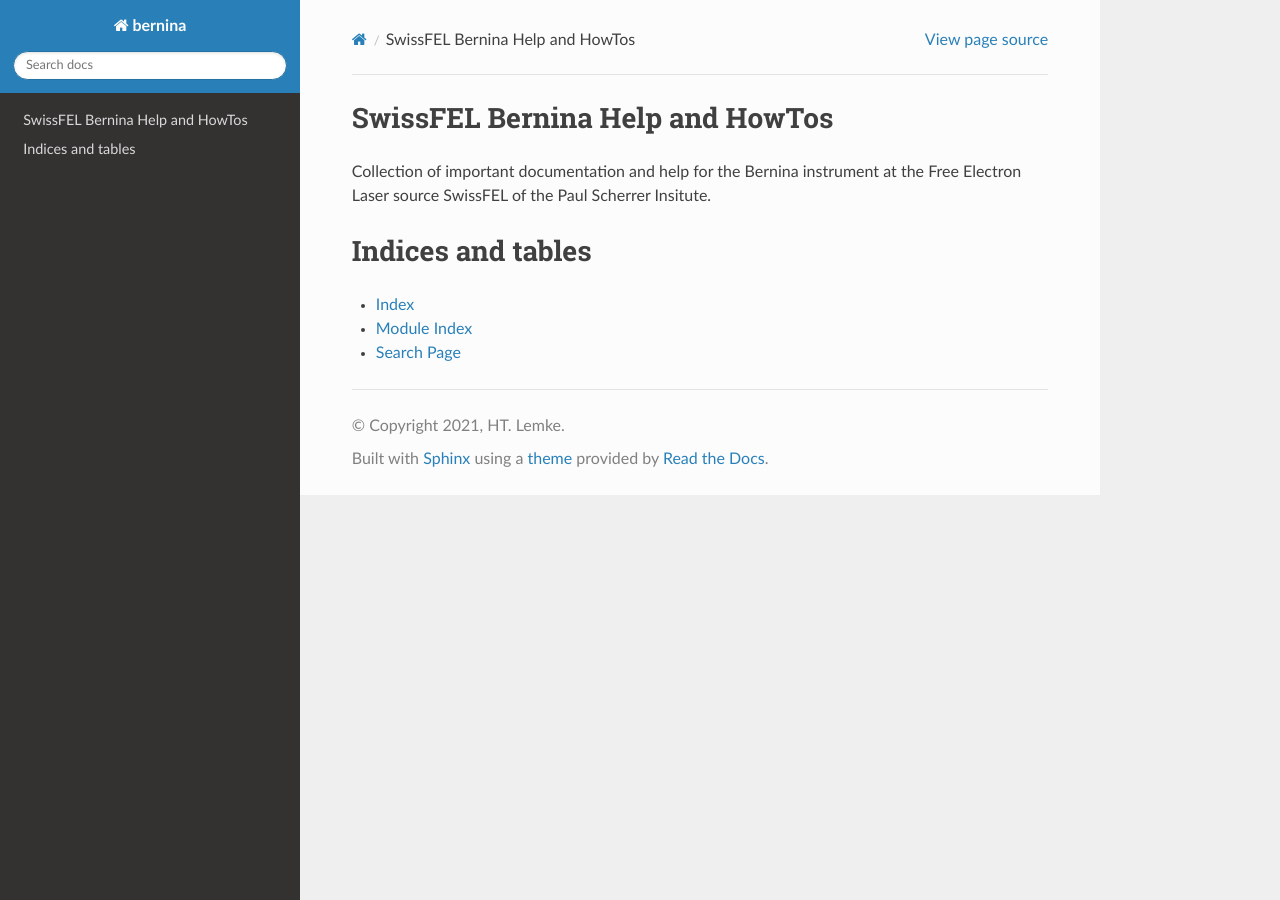
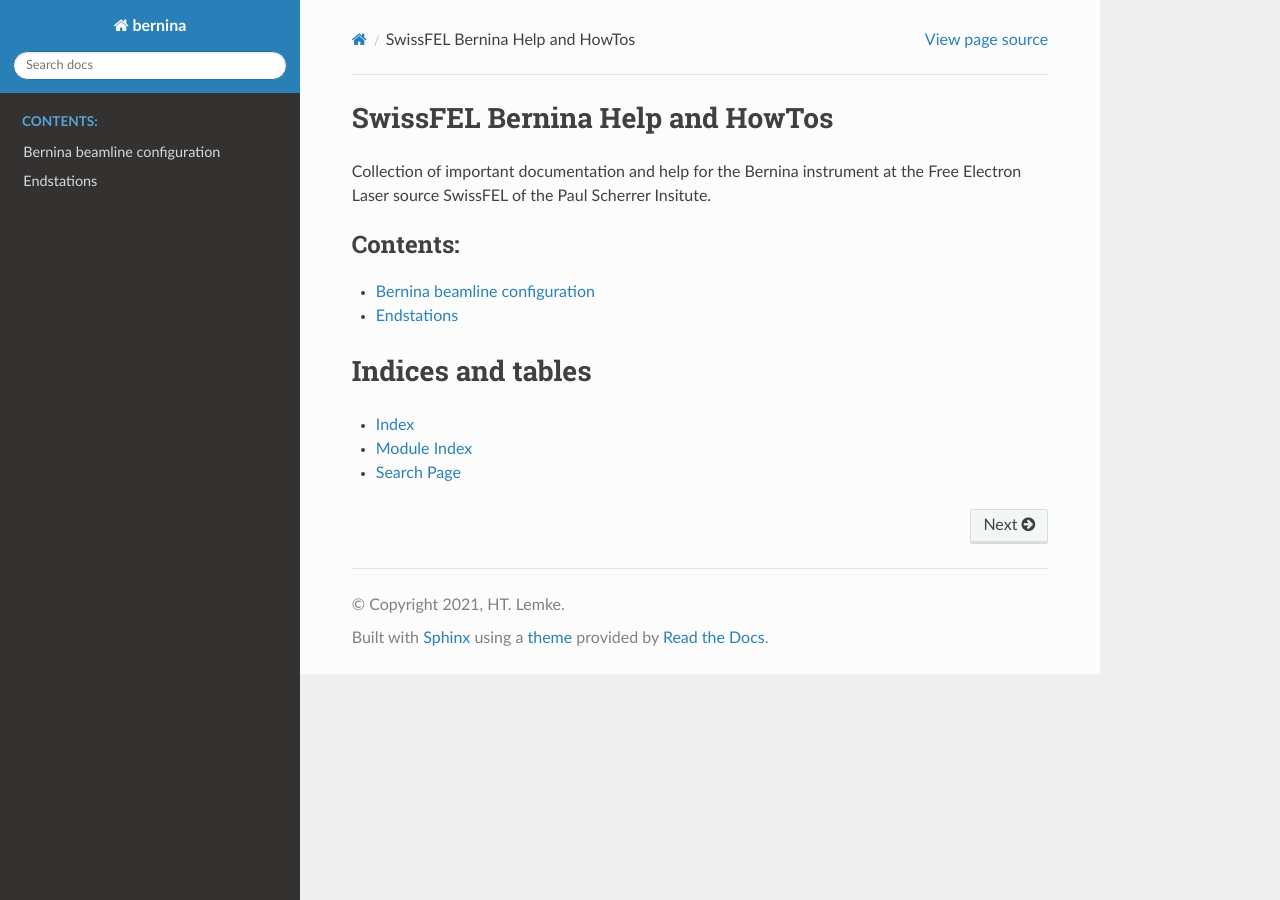
Before and after one commit to swissfel/bernina, a Sphinx documentation site: the page built from docs/index.rst, in a window 1280 px wide. Built offline with Sphinx 7.4.7 and the Read the Docs theme 2.0.0, drawn with Linux system fonts in a browser that asks for light colours; some of the changed lines change nothing that is shown.

Commit message:
extension

```diff
--- a/docs/index.rst
+++ b/docs/index.rst
@@ -10,10 +10,11 @@ SwissFEL Bernina Help and HowTos
 Collection of important documentation and help for the Bernina instrument at the Free Electron Laser source SwissFEL of the Paul Scherrer Insitute.
 
 .. toctree::
-   :maxdepth: 2
+   :maxdepth: 1
    :caption: Contents:
-      docs/beamline.md
-      docs/endstations.md
+
+   source/beamline.md
+   source/endstations.md
 
 
 
```
Also changed, not shown: 1 other file.
